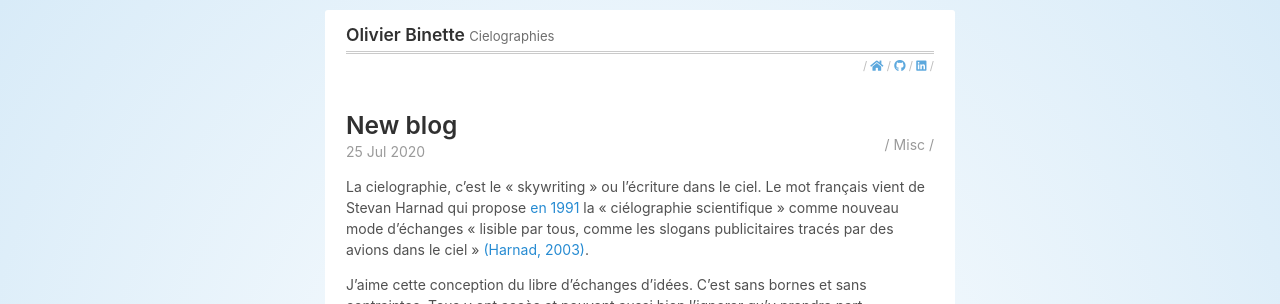
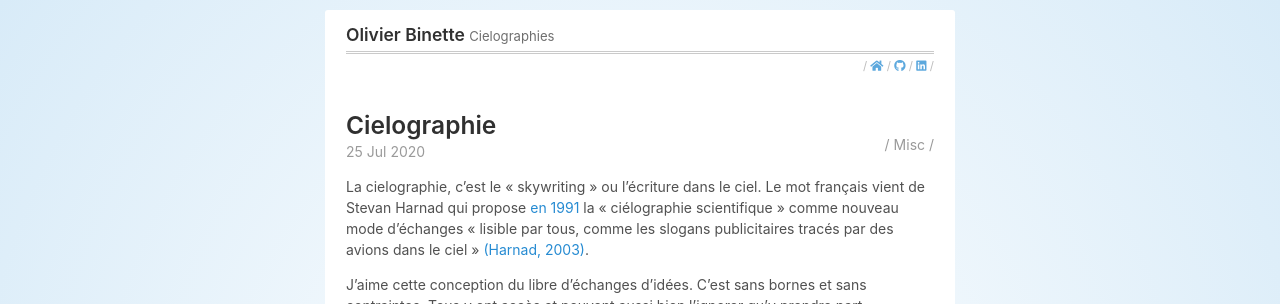
Before and after one commit to OlivierBinette/Cielographie, a Jekyll site: the page built from _posts/2020-07-25-new-blog.md, in a window 1280 px wide. Shown: the top 304 px of the page. Built offline with Jekyll 4.4.1, drawn with Linux system fonts in a browser that asks for light colours; nearby versions of some CDN libraries.

Commit message:
update title

```diff
--- a/_posts/2020-07-25-new-blog.md
+++ b/_posts/2020-07-25-new-blog.md
@@ -1,6 +1,6 @@
 ---
 layout: post
-title: New blog
+title: Cielographie
 categories: [Misc]
 ---
 
```
